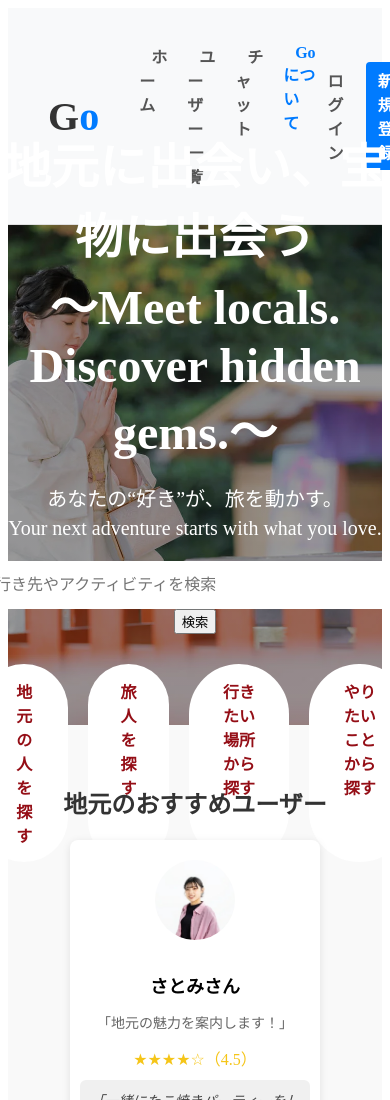
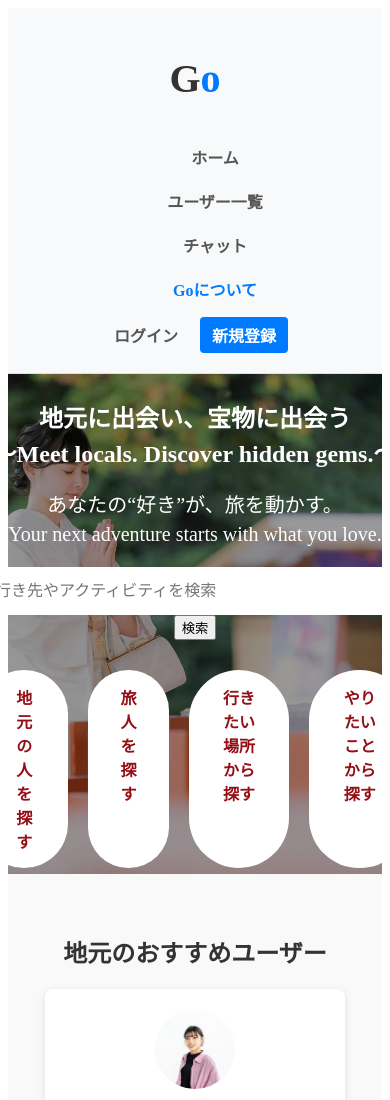
Before and after one commit to KMorita8/my-app-portfolio, a website: page index.html in a window 390 px wide. Shown: the top 1100 px of the page. Drawn offline with Linux system fonts and the light colour scheme.

Commit message:
feat: complete top page for smartphone fixed

```diff
--- a/css/style.css
+++ b/css/style.css
@@ -186,3 +186,27 @@ header{
   cursor: pointer;
   font-size: 16px;
 }
+
+@media(max-width: 768px){
+  header{
+    flex-direction: column;
+    align-items: center;
+  }
+
+  .nav-menu ul{
+    flex-direction: column;
+    text-align: center;
+  }
+
+  .hero-content h2{
+    font-size: 24px;
+  }
+
+  .serch-input{
+    width: 250px;
+  }
+
+  .user-card{
+    width: 90%;
+  }
+}
```
